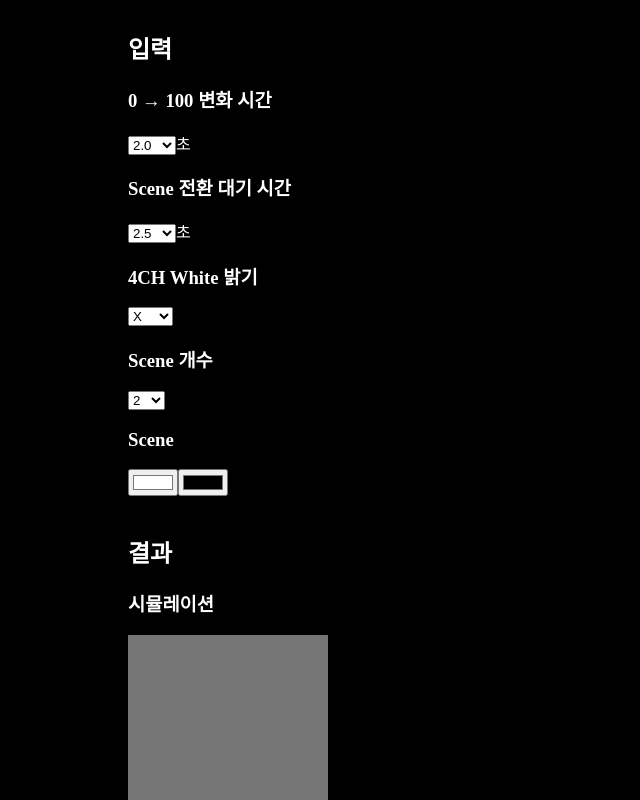
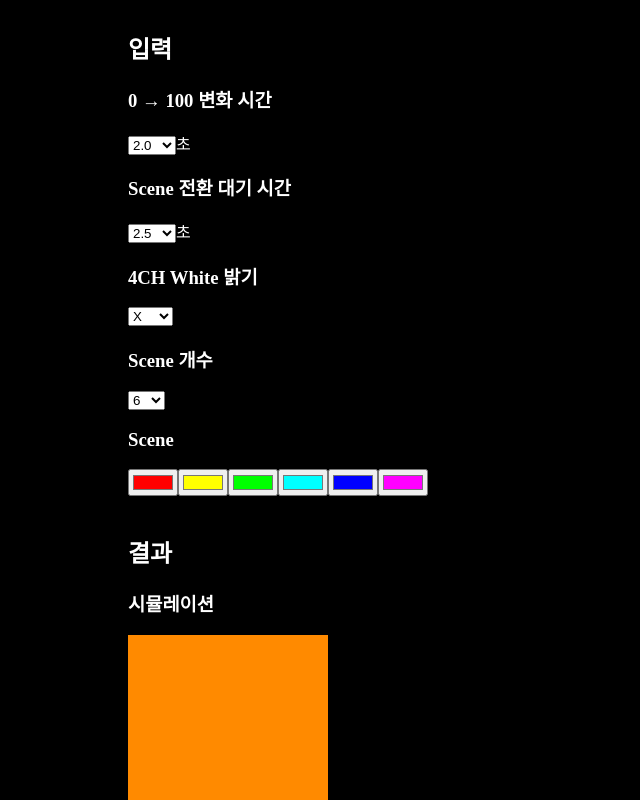
Before and after one commit to enthusapp/autoGen, a React (Create React App) app: page / in a window 1280 px wide. Shown: the top 800 px of the page, without its empty margins (0-640 px from the left). Built offline with nearby package versions, Linux system fonts and the light colour scheme.

Commit message:
Update App.tsx

```diff
--- a/src/App.tsx
+++ b/src/App.tsx
@@ -8,10 +8,10 @@ import { Inputs } from './Utils';
 
 function App() {
   const [inputs, setInputs] = useImmer<Inputs>({
-    colorsMax: '2',
+    colorsMax: '6',
     colorChangeTime: '2.0',
     sceneChangeWaitTime: '2.5',
-    colors: ['#ffffff', '#000000'],
+    colors: ['#ff0000', '#ffff00', '#00ff00', '#00ffff', '#0000ff', '#ff00ff'],
     white: 'X',
   });
 
```
